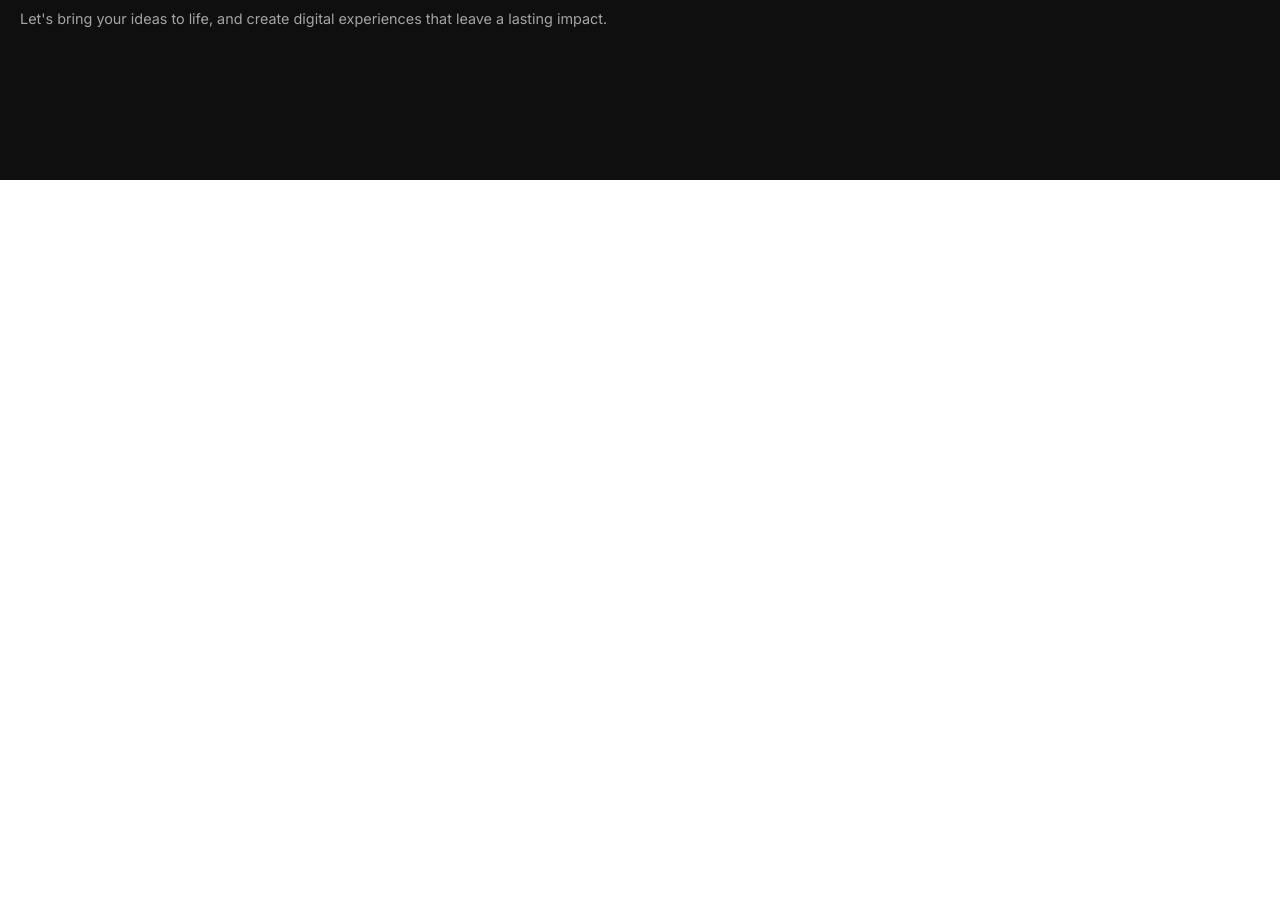
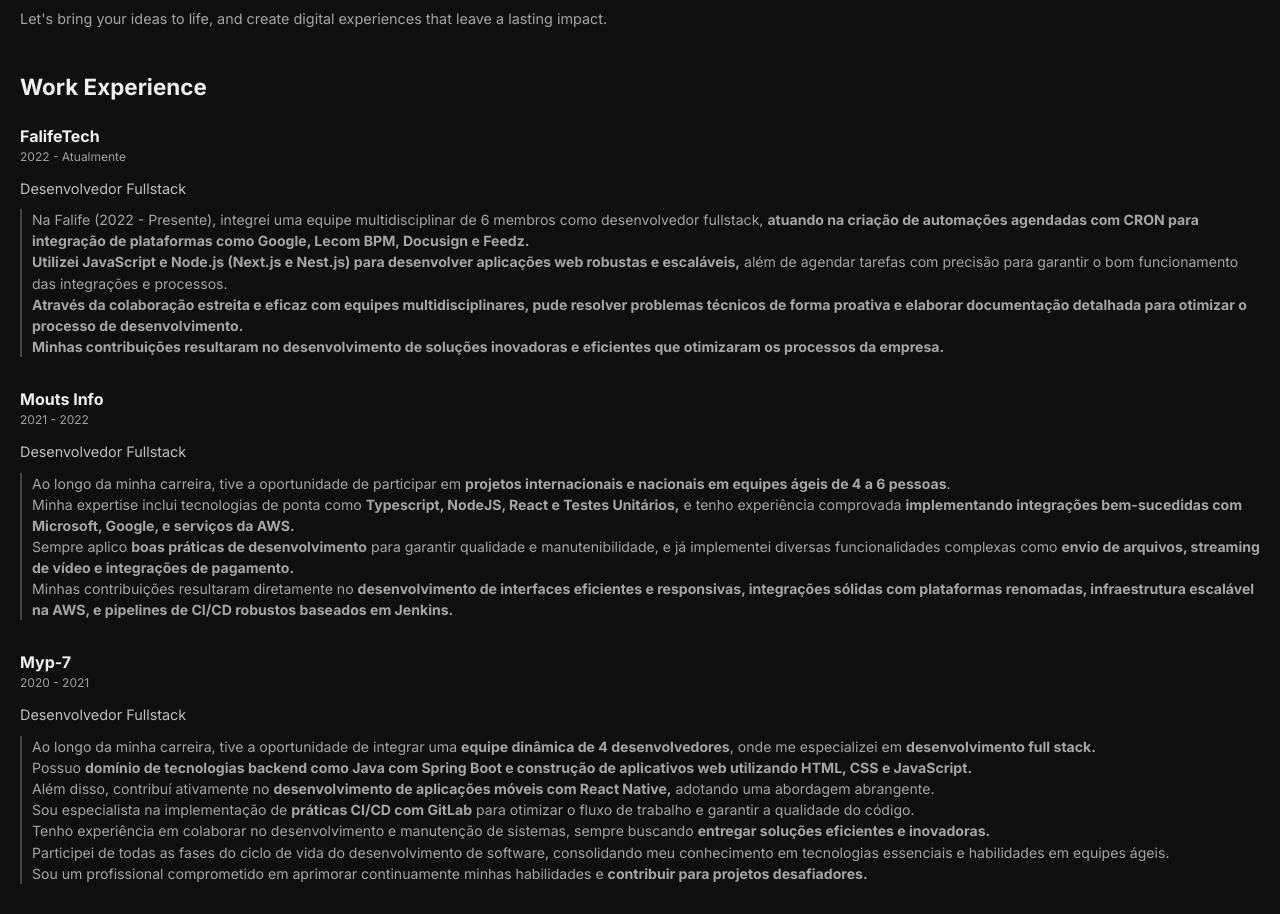
Before and after one commit to MikaelMarceniuk/Portfolio, a React (Vite) app: page / in a window 1280 px wide. Shown: the part 620-1534 px from the top of the page. Before the commit the page ends 800 px from the top, so only its background shows below. Built offline with nearby package versions, Linux system fonts and the light colour scheme.

Commit message:
feat(WorkExperienceSection): Add WorkExperienceSection with real data

```diff
--- a/src/App.tsx
+++ b/src/App.tsx
@@ -5,6 +5,7 @@
 import Header from "./components/header"
 import PageContentWrapper from "./components/ui/pageContentWrapper"
 import AboutSection from "./components/sections/aboutSection"
+import WorkExperienceSection from "./components/sections/workExperienceSection"
 
 const AppWrapper = styled.main`
   min-height: 100vh;
@@ -20,6 +21,7 @@
         <Header />
         <PageContentWrapper>
           <AboutSection />
+          <WorkExperienceSection />
         </PageContentWrapper>
       </AppWrapper>
     </ThemeProvider>
--- /dev/null
+++ b/src/components/sections/workExperienceSection/components/workExperienceItem.tsx
@@ -0,0 +1,62 @@
+import styled from "styled-components"
+import WorkExperienceProps from "../../../../interfaces/WorkExperience"
+
+const Wrapper = styled.div`
+	display: flex;
+	flex-direction: column;
+	gap: 12px;
+
+	color: ${({theme}) => theme.colors.gray900};
+`
+
+const CompanyName = styled.h4`
+	font-size: 1rem;
+	font-weight: 700;
+`
+
+const StartEndDate = styled.p`
+	font-size: 0.75rem;
+	font-weight: 400;
+	color: ${({theme}) => theme.colors.gray600};
+`
+
+const ContentWrapper = styled.div`
+	display: flex;
+	flex-direction: column;
+	gap: 10px;
+`
+
+const Role = styled.p`
+	font-size: 0.9rem;
+	font-weight: 400;
+	color: ${({theme}) => theme.colors.gray800};
+`
+
+const Description = styled.div`
+	padding-left: 10px;
+
+	border-left: 2px solid ${({theme}) => theme.colors.gray500};
+
+	font-size: 0.88rem;
+	font-weight: 400;
+	color: ${({theme}) => theme.colors.gray700};
+`
+
+const WorkExperienceItem: React.FC<WorkExperienceProps> = ({...workExp}) => {
+	return (
+		<Wrapper>
+			<div>
+				<CompanyName>{workExp.company}</CompanyName>
+				<StartEndDate>{workExp.startYear} - {workExp.finishYear || 'Atualmente'}</StartEndDate>
+			</div>
+			<ContentWrapper>
+				<Role>{workExp.role}</Role>
+				<Description>
+					{workExp.description.map(desc => <p dangerouslySetInnerHTML={{__html: desc}}/>)}
+				</Description>
+			</ContentWrapper>
+		</Wrapper>
+	)
+}
+
+export default WorkExperienceItem
--- /dev/null
+++ b/src/components/sections/workExperienceSection/index.tsx
@@ -0,0 +1,23 @@
+import { styled } from 'styled-components'
+import WorkExperienceData from '../../../data/workExperience'
+import * as BaseSection from '../../ui/baseSection'
+import WorkExperienceItem from './components/workExperienceItem'
+
+const WorkExperienceList = styled.ul`
+	display: flex;
+	flex-direction: column;
+	gap: 30px;
+`
+
+const WorkExperienceSection = () => {
+	return (
+		<BaseSection.Wrapper>
+			<BaseSection.Title>Work Experience</BaseSection.Title>
+			<WorkExperienceList>
+				{WorkExperienceData.map(work => <WorkExperienceItem {...work} />)}
+			</WorkExperienceList>
+		</BaseSection.Wrapper>
+	)
+}
+
+export default WorkExperienceSection
--- /dev/null
+++ b/src/data/workExperience.ts
@@ -0,0 +1,45 @@
+import WorkExperienceProps from "../interfaces/WorkExperience"
+
+const WorkExperienceData: WorkExperienceProps[] = [
+	{
+		role: 'Desenvolvedor Fullstack',
+		company: 'FalifeTech',
+		startYear: 2022,
+		finishYear: null,
+		description: [
+			'Na Falife (2022 - Presente), integrei uma equipe multidisciplinar de 6 membros como desenvolvedor fullstack, <b>atuando na criação de automações agendadas com CRON para integração de plataformas como Google, Lecom BPM, Docusign e Feedz.</b>',
+			'<b>Utilizei JavaScript e Node.js (Next.js e Nest.js) para desenvolver aplicações web robustas e escaláveis,</b> além de agendar tarefas com precisão para garantir o bom funcionamento das integrações e processos.',
+			'<b>Através da colaboração estreita e eficaz com equipes multidisciplinares, pude resolver problemas técnicos de forma proativa e elaborar documentação detalhada para otimizar o processo de desenvolvimento.</b>',
+			'<b>Minhas contribuições resultaram no desenvolvimento de soluções inovadoras e eficientes que otimizaram os processos da empresa.</b>'
+		]
+	},
+	{
+		role: 'Desenvolvedor Fullstack',
+		company: 'Mouts Info',
+		startYear: 2021,
+		finishYear: 2022,
+		description: [
+			'Ao longo da minha carreira, tive a oportunidade de participar em <b>projetos internacionais e nacionais em equipes ágeis de 4 a 6 pessoas</b>.',
+			'Minha expertise inclui tecnologias de ponta como <b>Typescript, NodeJS, React e Testes Unitários,</b> e tenho experiência comprovada <b>implementando integrações bem-sucedidas com Microsoft, Google, e serviços da AWS.</b>',
+			'Sempre aplico <b>boas práticas de desenvolvimento</b> para garantir qualidade e manutenibilidade, e já implementei diversas funcionalidades complexas como <b>envio de arquivos, streaming de vídeo e integrações de pagamento.</b>',
+			'Minhas contribuições resultaram diretamente no <b>desenvolvimento de interfaces eficientes e responsivas, integrações sólidas com plataformas renomadas, infraestrutura escalável na AWS, e pipelines de CI/CD robustos baseados em Jenkins.</b>'
+		]
+	},
+	{
+		role: 'Desenvolvedor Fullstack',
+		company: 'Myp-7',
+		startYear: 2020,
+		finishYear: 2021,
+		description: [
+			'Ao longo da minha carreira, tive a oportunidade de integrar uma <b>equipe dinâmica de 4 desenvolvedores</b>, onde me especializei em <b>desenvolvimento full stack.</b>',
+			'Possuo <b>domínio de tecnologias backend como Java com Spring Boot e construção de aplicativos web utilizando HTML, CSS e JavaScript.</b>',
+			'Além disso, contribuí ativamente no <b>desenvolvimento de aplicações móveis com React Native,</b> adotando uma abordagem abrangente.',
+			'Sou especialista na implementação de <b>práticas CI/CD com GitLab</b> para otimizar o fluxo de trabalho e garantir a qualidade do código.',
+			'Tenho experiência em colaborar no desenvolvimento e manutenção de sistemas, sempre buscando <b>entregar soluções eficientes e inovadoras.</b>',
+			'Participei de todas as fases do ciclo de vida do desenvolvimento de software, consolidando meu conhecimento em tecnologias essenciais e habilidades em equipes ágeis.',
+			'Sou um profissional comprometido em aprimorar continuamente minhas habilidades e <b>contribuir para projetos desafiadores.</b>'
+		]
+	},
+]
+
+export default WorkExperienceData
--- /dev/null
+++ b/src/interfaces/WorkExperience.ts
@@ -0,0 +1,9 @@
+interface WorkExperienceProps {
+	role: string
+	company: string
+	startYear: number
+	finishYear: number | null,
+	description: string[]
+}
+
+export default WorkExperienceProps
```
